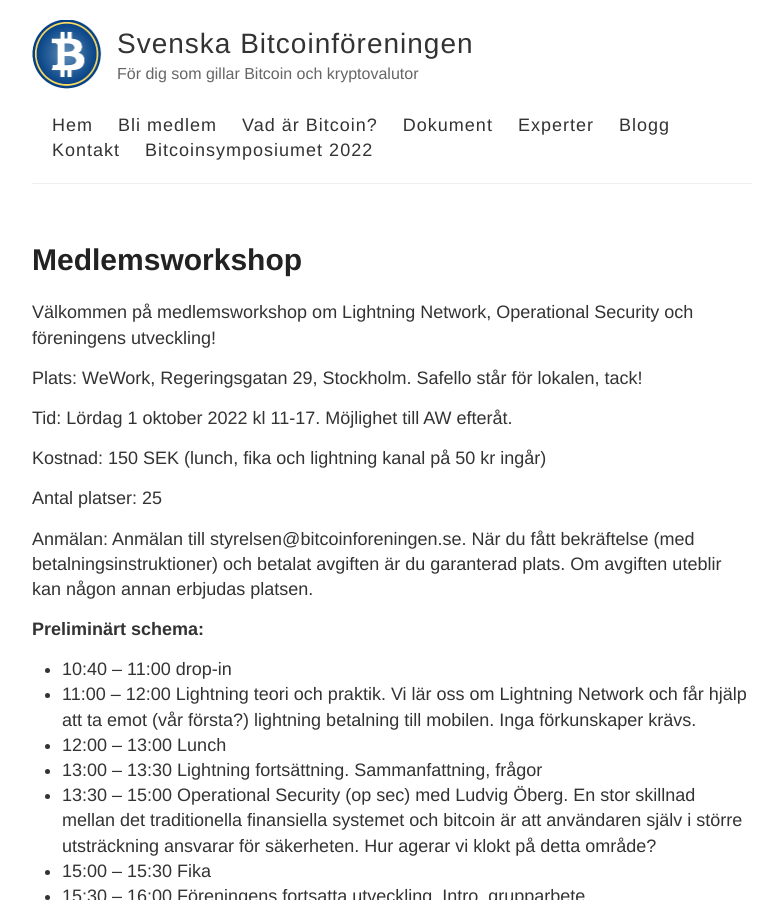
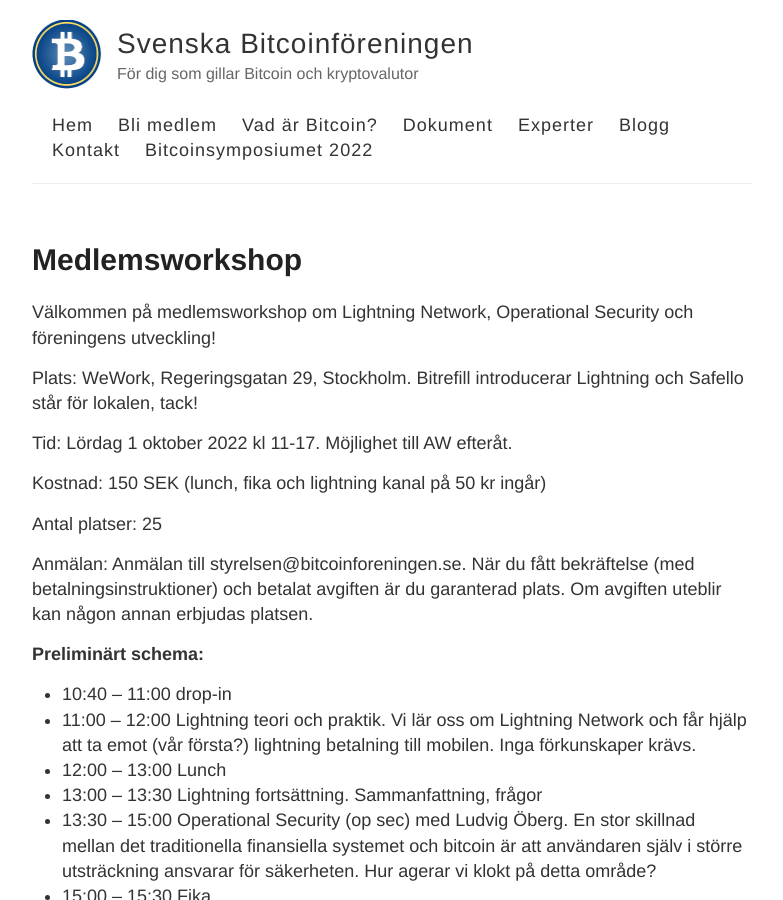
Before and after one commit to bitcoinforeningen/bitcoinforeningen.github.io, a Jekyll site: the page built from _posts/2022-08-26-medlemsworkshop.md, in a window 1280 px wide and 900 px high. Shown: the whole window, without its empty margins (248-1031 px from the left). Built offline with Jekyll 4.4.1, drawn with Linux system fonts in a browser that asks for light colours.

Commit message:
Update 2022-08-26-medlemsworkshop.md

```diff
--- a/_posts/2022-08-26-medlemsworkshop.md
+++ b/_posts/2022-08-26-medlemsworkshop.md
@@ -5,7 +5,7 @@ title: Medlemsworkshop
 
 Välkommen på medlemsworkshop om Lightning Network, Operational Security och föreningens utveckling!
 
-Plats: WeWork, Regeringsgatan 29, Stockholm. Safello står för lokalen, tack!
+Plats: WeWork, Regeringsgatan 29, Stockholm. Bitrefill introducerar Lightning och Safello står för lokalen, tack!
 
 Tid: Lördag 1 oktober 2022 kl 11-17. Möjlighet till AW efteråt.
 
```
